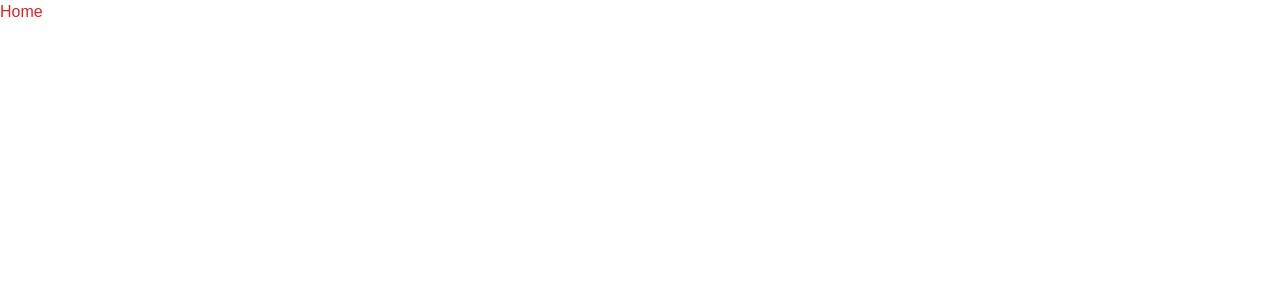
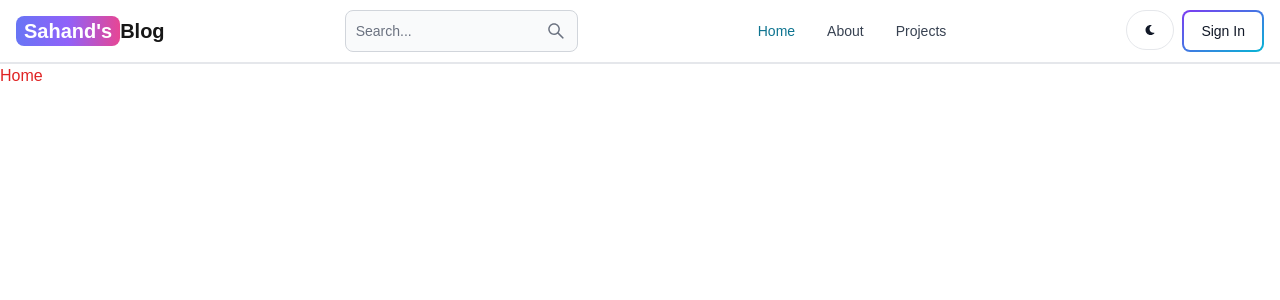
Before and after one commit to masrewalte/next_blog, a Next.js app: page / in a window 1280 px wide. Shown: the top 300 px of the page. Built offline with nearby package versions, Linux system fonts and the light colour scheme.

Commit message:
Create the header section

```diff
--- /dev/null
+++ b/src/app/components/Header.jsx
@@ -0,0 +1,62 @@
+"use client";
+import { Button, Navbar, TextInput } from "flowbite-react";
+import Link from "next/link";
+import { AiOutlineSearch } from "react-icons/ai";
+import { FaMoon } from "react-icons/fa";
+import { usePathname } from "next/navigation";
+
+export default function Header() {
+  const path = usePathname();
+  return (
+    <Navbar className="border-b-2">
+      <Link
+        href="/"
+        className=" self-center whitespace-nowrap text-sm sm:text-xl font-semibold dark:text-white"
+      >
+        <span className=" px-2 py-1 bg-gradient-to-r from-indigo-500 via-purple-500 to-pink-500 rounded-lg text-white">
+          Sahand's
+        </span>
+        Blog
+      </Link>
+      <form>
+        <TextInput
+          type="text"
+          placeholder="Search..."
+          rightIcon={AiOutlineSearch}
+          className=" hidden lg:inline"
+        />
+      </form>
+      <Button className=" w-12 h-10 lg:hidden" color="gray" pill>
+        <AiOutlineSearch />
+      </Button>
+      <div className=" flex gap-2 md:order-2">
+        <Button className="w-12 h-10 hidden sm:inline" color="gray" pill>
+          <FaMoon />
+        </Button>
+        <Link href="/sign-in">
+          <Button gradientDuoTone="purpleToBlue" outline>
+            Sign In
+          </Button>
+        </Link>
+        <Navbar.Toggle />
+      </div>
+      <Navbar.Collapse>
+        <Link href="/">
+          <Navbar.Link active={path === "/"} as={"div"}>
+            Home
+          </Navbar.Link>
+        </Link>
+        <Link href="/about">
+          <Navbar.Link active={path === "/about"} as={"div"}>
+            About
+          </Navbar.Link>
+        </Link>
+        <Link href="/projects">
+          <Navbar.Link active={path === "/projects"} as={"div"}>
+            Projects
+          </Navbar.Link>
+        </Link>
+      </Navbar.Collapse>
+    </Navbar>
+  );
+}
--- a/src/app/layout.js
+++ b/src/app/layout.js
@@ -1,5 +1,6 @@
 import { Geist, Geist_Mono } from "next/font/google";
 import "./globals.css";
+import Header from "./components/Header";
 
 const geistSans = Geist({
   variable: "--font-geist-sans",
@@ -22,6 +23,7 @@
       <body
         className={`${geistSans.variable} ${geistMono.variable} antialiased`}
       >
+        <Header />
         {children}
       </body>
     </html>
--- a/tailwind.config.mjs
+++ b/tailwind.config.mjs
@@ -1,9 +1,12 @@
+import flowbite from "flowbite-react/tailwind";
+
 /** @type {import('tailwindcss').Config} */
 export default {
   content: [
     "./src/pages/**/*.{js,ts,jsx,tsx,mdx}",
     "./src/components/**/*.{js,ts,jsx,tsx,mdx}",
     "./src/app/**/*.{js,ts,jsx,tsx,mdx}",
+    flowbite.content(),
   ],
   theme: {
     extend: {
@@ -13,5 +16,5 @@
       },
     },
   },
-  plugins: [],
+  plugins: [flowbite.plugin()],
 };
```
Also changed, not shown: package.json (+6 -4 lines), 1 other file (tests, documents, lock files or other folders).
